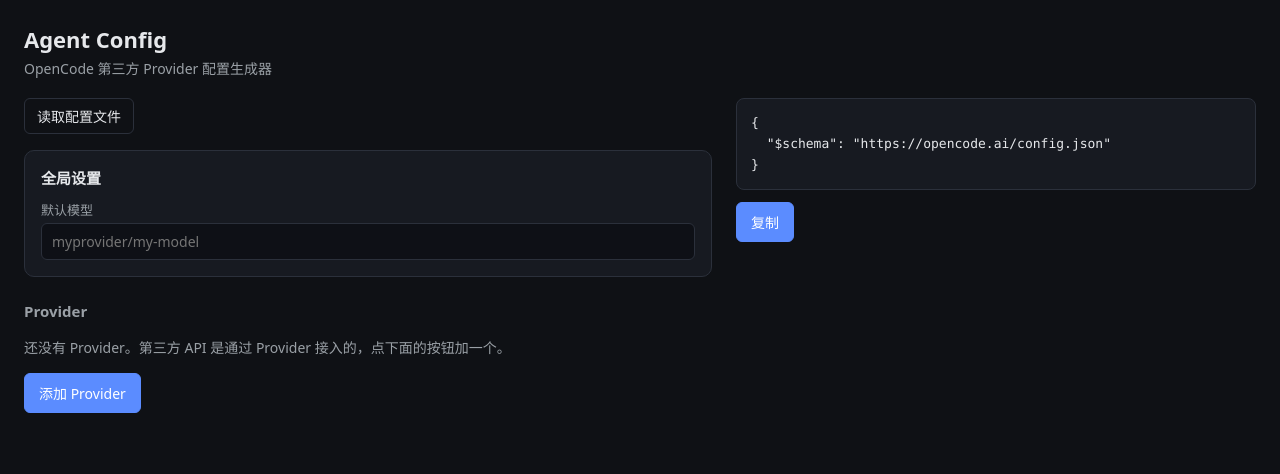
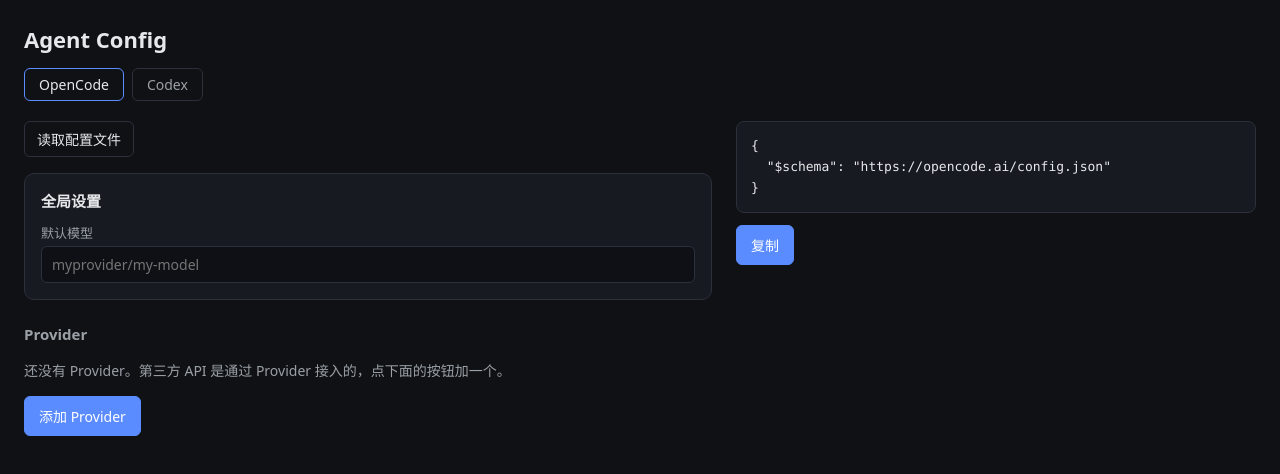
Before and after one commit to 1m188/Agent-config, a React (Vite) app: page / in a window 1280 px wide. Shown: the top 474 px of the page. Built offline with nearby package versions, Linux system fonts and the light colour scheme.

Commit message:
多tab页签改造

```diff
--- a/src/App.tsx
+++ b/src/App.tsx
@@ -1,30 +1,41 @@
-import { PreviewPanel } from './components/PreviewPanel'
-import { Form } from './opencode/Form'
-import { toPreviewText } from './opencode/preview'
-import { useOpencodeStore } from './opencode/store'
-import { findIssues } from './opencode/validate'
+/** 页面外壳：标题、agent 的 tab，以及当前 agent 的页面。
+ *
+ * 页面主体由各 agent 自己渲染，外壳只负责选哪个。
+ * 各 agent 的 store 是各自独立的单例，切 tab 不会丢另一边的东西。
+ */
+
+import { useState } from 'react'
+import { CodexPage } from './codex/Page'
+import { OpencodePage } from './opencode/Page'
+
+const TABS = [
+  { label: 'OpenCode', Page: OpencodePage },
+  { label: 'Codex', Page: CodexPage },
+]
 
 export default function App() {
-  const config = useOpencodeStore((state) => state.config)
-
-  const text = toPreviewText(config)
-  const issues = findIssues(config)
+  const [current, setCurrent] = useState(TABS[0])
+  const Page = current.Page
 
   return (
     <div className="app">
       <header className="app__header">
         <h1 className="app__title">Agent Config</h1>
-        <p className="app__subtitle">OpenCode 第三方 Provider 配置生成器</p>
+        <nav className="tabs">
+          {TABS.map((tab) => (
+            <button
+              key={tab.label}
+              type="button"
+              className={tab === current ? 'tab tab--current' : 'tab'}
+              onClick={() => setCurrent(tab)}
+            >
+              {tab.label}
+            </button>
+          ))}
+        </nav>
       </header>
 
-      <div className="app__body">
-        <main>
-          <Form />
-        </main>
-        <aside>
-          <PreviewPanel text={text} issues={issues} />
-        </aside>
-      </div>
+      <Page />
     </div>
   )
 }
--- /dev/null
+++ b/src/codex/Page.tsx
@@ -0,0 +1,5 @@
+/** Codex 页：还没做，先留个占位，好让外壳的 tab 切换能跑通。 */
+
+export function CodexPage() {
+  return <p className="empty-hint">Codex 还没做。</p>
+}
--- /dev/null
+++ b/src/components/AgentBody.tsx
@@ -0,0 +1,24 @@
+/** 页面主体：左边表单，右边预览。
+ *
+ * 所有 agent 共用这一份布局，各 agent 只负责把表单和预览文本交进来。
+ */
+
+import type { ReactNode } from 'react'
+import { PreviewPanel } from './PreviewPanel'
+
+type AgentBodyProps = {
+  form: ReactNode
+  text: string
+  issues: string[]
+}
+
+export function AgentBody({ form, text, issues }: AgentBodyProps) {
+  return (
+    <div className="app__body">
+      <main>{form}</main>
+      <aside>
+        <PreviewPanel text={text} issues={issues} />
+      </aside>
+    </div>
+  )
+}
--- /dev/null
+++ b/src/opencode/Page.tsx
@@ -0,0 +1,15 @@
+/** OpenCode 页：读自己的 store，把表单和预览文本交给外壳的布局。 */
+
+import { AgentBody } from '../components/AgentBody'
+import { Form } from './Form'
+import { toPreviewText } from './preview'
+import { useOpencodeStore } from './store'
+import { findIssues } from './validate'
+
+export function OpencodePage() {
+  const config = useOpencodeStore((state) => state.config)
+
+  return (
+    <AgentBody form={<Form />} text={toPreviewText(config)} issues={findIssues(config)} />
+  )
+}
--- a/src/styles/global.css
+++ b/src/styles/global.css
@@ -36,10 +36,23 @@
   font-size: 22px;
 }
 
-.app__subtitle {
-  margin: 4px 0 0;
+/* agent 的 tab */
+.tabs {
+  display: flex;
+  gap: 8px;
+  margin-top: 14px;
+}
+
+.tab {
+  padding: 6px 14px;
+  border: 1px solid var(--border);
+  background: transparent;
   color: var(--muted);
-  font-size: 14px;
+}
+
+.tab--current {
+  border-color: var(--accent);
+  color: var(--fg);
 }
 
 /* 左右两栏：左边表单，右边预览 */
```
